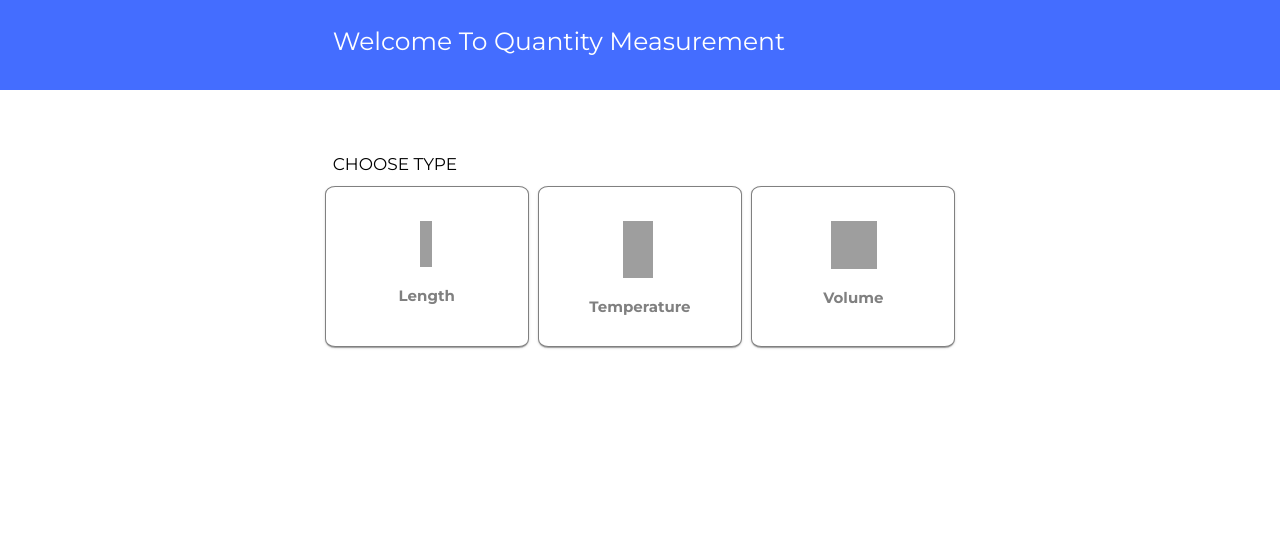
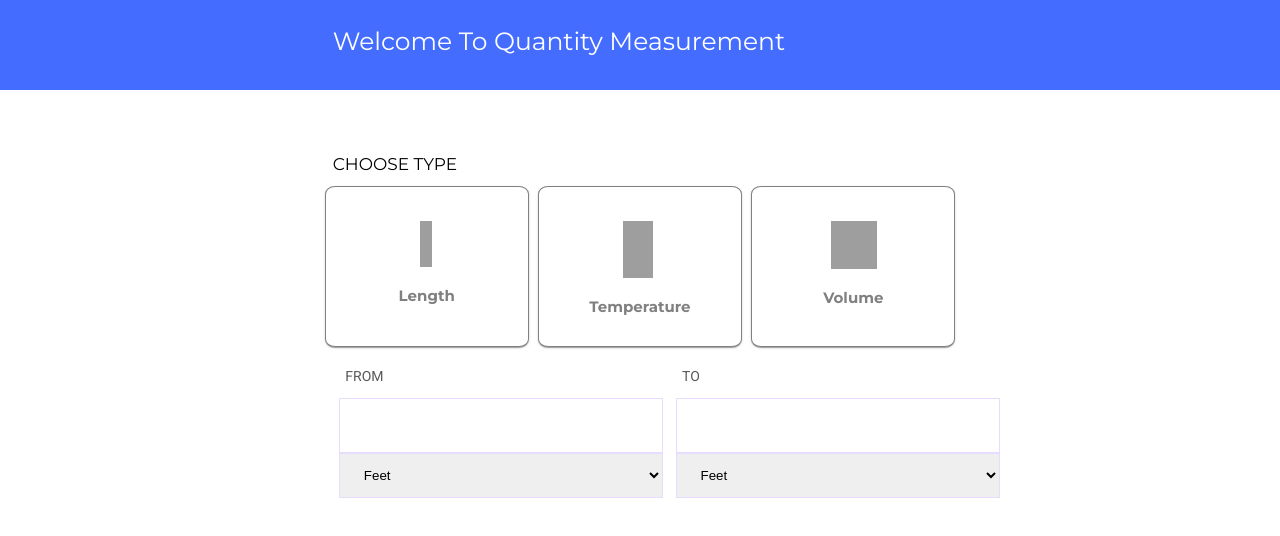
Before and after one commit to karthik-karotra/Quantity-Measurement-Angular, an Angular app: page / in a window 1280 px wide. Shown: the top 536 px of the page. Built offline with nearby package versions, Linux system fonts and the light colour scheme; grey boxes are pictures that could not be loaded.

Commit message:
[Karthik]ADD : Unit Convertor Component For Giving Sub Units Of Main Units

```diff
--- a/src/app/app.component.html
+++ b/src/app/app.component.html
@@ -1,2 +1,3 @@
 <app-app-header></app-app-header>
 <app-unit-type></app-unit-type>
+<app-unit-convertor></app-unit-convertor>
--- a/src/app/app.module.ts
+++ b/src/app/app.module.ts
@@ -8,12 +8,14 @@ import { MatCardModule } from '@angular/material/card';
 import { FlexLayoutModule } from '@angular/flex-layout';
 import { AppHeaderComponent } from './components/app-header/app-header.component';
 import { UnitTypeComponent } from './components/unit-type/unit-type.component';
+import { UnitConvertorComponent } from './components/unit-convertor/unit-convertor.component';
 
 @NgModule({
   declarations: [
     AppComponent,
     AppHeaderComponent,
     UnitTypeComponent,
+    UnitConvertorComponent,
   ],
   imports: [
     BrowserModule,
--- /dev/null
+++ b/src/app/components/unit-convertor/unit-convertor.component.html
@@ -0,0 +1,26 @@
+<div
+  class="conversion-main"
+  fxLayout="row"
+  fxLayoutAlign="space-evenly center"
+>
+  <div  fxLayout="column" class="from-main">
+    <p class="text-data">FROM</p>
+    <input type="text"  class="input-text"/>
+        <select matNativeControl required class="select-field">
+          <option value="feet">Feet</option>
+          <option value="yard">Yard</option>
+          <option value="meter">Meter</option>
+          <option value="kilometer">Kilometer</option>
+        </select>
+  </div>
+  <div fxLayout="column" class="to-main">
+    <p class="text-data">TO</p>
+    <input type="text" class="input-text"/>
+        <select matNativeControl required class="select-field">
+          <option value="feet">Feet</option>
+          <option value="yard">Yard</option>
+          <option value="meter">Meter</option>
+          <option value="kilometer">Kilometer</option>
+        </select>
+  </div>
+</div>
--- /dev/null
+++ b/src/app/components/unit-convertor/unit-convertor.component.scss
@@ -0,0 +1,33 @@
+.conversion-main {
+  width: 980px;
+  margin-left: 14%;
+}
+
+.from-main {
+  margin: 2% 0% 0% 15%;
+}
+
+.to-main {
+  margin: 2% 15% 0% 0%;
+}
+
+.text-data{
+  margin-left: 2%;
+  opacity: 0.65;
+}
+
+.input-text {
+  height: 51px;
+  width: 300px;
+  border: 1px solid #e7dcfe;
+  background-color: white;
+  font-size: 31px;
+  padding-left: 20px;
+}
+
+.select-field {
+  padding-left: 20px;
+  width: 324px;
+  height: 45px;
+  border: 1px solid #e7dcfe;
+}
--- /dev/null
+++ b/src/app/components/unit-convertor/unit-convertor.component.ts
@@ -0,0 +1,15 @@
+import { Component, OnInit } from '@angular/core';
+
+@Component({
+  selector: 'app-unit-convertor',
+  templateUrl: './unit-convertor.component.html',
+  styleUrls: ['./unit-convertor.component.scss']
+})
+export class UnitConvertorComponent implements OnInit {
+
+  constructor() { }
+
+  ngOnInit(): void {
+  }
+
+}
```
Also changed, not shown: 1 other file (tests, documents, lock files or other folders).
